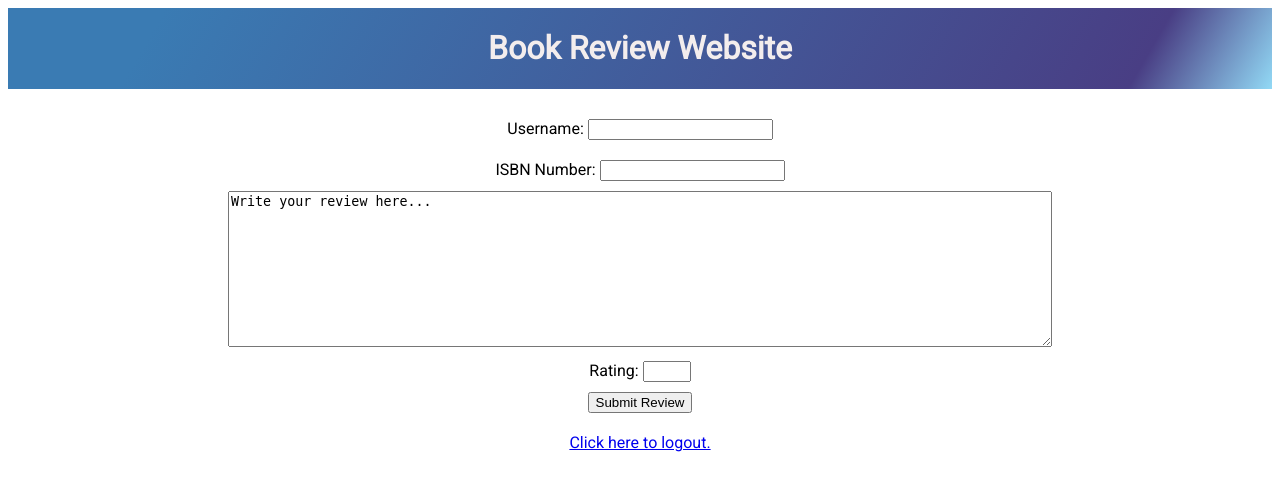
After one commit to betty-van/book-review-app, a Flask app: template templates/review.html in a window 1280 px wide. The commit adds this page. Shown: the top 491 px of the page. Run offline with Flask 2, Linux system fonts and the light colour scheme; the template is opened without the code that fills it, so the values that code supplies are empty.

Commit message:
Working project, did not include GoodReads yet

```diff
--- a/app.py
+++ b/app.py
@@ -44,12 +44,11 @@ def search():
     password= request.form.get("password")
 
     # Check if name and password are already in the database
-    isLoggedIn = db.execute("SELECT name, password FROM users WHERE name = :name AND password = :password", {"name": name, "password": password}).rowcount > 0;
+    isLoggedIn = db.execute("SELECT name, password FROM users WHERE name = :name AND password = :password", {"name": name, "password": password}).rowcount > 0
     if isLoggedIn == True:
         # If match, render search page and continue
         headline="Fill out the form below to start searching for books."
         return render_template("search.html", headline=headline)
-        isLoggedIn = True
     elif isLoggedIn == False:
         # If name and password is NOT in the table, revert to login page
         headline="You entered an invalid username and password. Please try again or register for an account."
@@ -58,13 +57,10 @@ def search():
 @app.route("/logout")
 def logout():
     headline="You have successfully logged out."
-    isLoggedIn = False
     return render_template("logout.html", headline=headline)
 
-# TODO
 @app.route("/results", methods=["POST", "GET"])
 def results():
-    isLoggedIn = True
     isbn=request.form.get("isbn")
     title=request.form.get("title")
     author=request.form.get("author")
@@ -131,29 +127,49 @@ def bookdetails(book_id):
 
     # Make sure book exists by its book_id
     book = db.execute("SELECT * FROM books WHERE id = :id", {"id": book_id}).fetchone()
+    reviews = db.execute("SELECT * FROM reviews WHERE book_id  = :book_id", {"book_id": book.isbn})
     if book is None:
         headline = "Book not found."
         return render_template("error.html", headline=headline)
 
     # Get book details & render onto page
-    return render_template("bookdetails.html", book=book)
+    return render_template("bookdetails.html", book=book, reviews=reviews)
 
-# TODO
-@app.route("/review/<int:book_id>", methods=["POST", "GET"])
+@app.route("/reviews/<int:book_id>")
 def review(book_id):
-    user_id=request.form.get("username")
-    rating=request.form.get("rating")
-    reviewText=request.form.get("reviewText")
+    # Check book is in databasea
+    book = db.execute("SELECT * FROM books WHERE id = :id", {"id": book_id}).fetchone()
+    if book is None:
+        headline = "Book not found."
+        return render_template("error.html", headline=headline)
 
-    print(f"{user_id} has added their review of {book_id} with a rating of {rating} and a review of {review}.")
+    # Render review page
+    headline = "Fill in the review form below and press submit."
+    return render_template("review.html", headline=headline)
 
-    if not reviewText or not rating:
-        headline ="Could not submit review."
-        return render_template("error.html", headline-headline)
+@app.route("/submissionsuccess", methods=["POST"])
+def submission():
+    username= request.form.get("username")
+    reviewText= request.form.get("reviewText")
+    rating= request.form.get("rating")
+    isbn = request.form.get("isbn")
 
-    return render_template("bookdetails.html", review=review)
+    # Make sure book exists
+    book = db.execute("SELECT * FROM books WHERE isbn = :isbn", {"isbn": isbn}).fetchone()
+    if book is None:
+        headline = "Book not found."
+        return render_template("error.html", headline=headline)
 
-# Check if review exists in database already for this user
-    # Select * FROM reviews JOIN users ON reviews.user_id = users.name WHERE reviews.user_id = user_id
-# If it doesn't
-    # INSERT INTO reviews (book_id, user_id, review, rating) VALUES (:book_id, :user_id, :review, :rating), {'book_id': isbn, 'user_id': user_id, 'review': reviewText, 'rating':rating}
+    # Check if this user already made a review by checking username and isbn
+    alreadyReviewed = db.execute("SELECT user_id, book_id FROM reviews WHERE user_id = :user_id AND book_id = :book_id", {"user_id": username, "book_id": isbn}).rowcount > 0
+
+    if alreadyReviewed:
+        currentReview = db.execute("SELECT user_id, book_id FROM reviews WHERE user_id = :user_id AND book_id = :book_id", {"user_id": username, "book_id": isbn}).fetchone()
+        headline = "You have already submitted a review for this book."
+        return render_template("submission.html", headline=headline, username=username, reviewText=currentReview.review, rating=currentReview.rating)
+    elif not alreadyReviewed:
+    # Insert into reviews table
+        db.execute("INSERT INTO reviews(user_id, review, rating, book_id) VALUES (:user_id, :review, :rating, :book_id)", {"user_id": username, "review": reviewText, "rating": rating, "book_id": isbn})
+        db.commit()
+        headline="Your submission was successful."
+        return render_template("submission.html", headline=headline, username=username, reviewText=reviewText, rating=rating)
--- /dev/null
+++ b/request.py
@@ -0,0 +1,3 @@
+import requests
+res = requests.get("https://www.goodreads.com/book/review_counts.json", params={"key": "Ofp1GU7uUbEelrn6ZrT9w", "isbns": "9781632168146"})
+print(res.json())
--- a/templates/layout.html
+++ b/templates/layout.html
@@ -45,12 +45,11 @@
     }
 
     li {
-        padding-left: 20px;
-        padding-bottom: 10px;
+        padding: 10px 20px;
         list-style-type: none;
         margin: 10px;
         border: 1px solid black;
-        width: 25%;
+        width: auto;
     }
     </style>
 
--- /dev/null
+++ b/templates/review.html
@@ -0,0 +1,22 @@
+{% extends "layout.html" %}
+
+    <!-- Body -->
+    {% block body %}
+    <!-- Testing the post request -->
+
+    <form action="{{ url_for('submission') }}" method="post">
+            <div class="inputwrapper">
+                <label for="username">Username: </label><input type="text" name="username">
+            </div>
+            <div class="inputwrapper">
+                <label for="isbn">ISBN Number: </label><input type="text" name="isbn">
+            </div>
+            <textarea name="reviewText" cols="100" rows="10">Write your review here...</textarea>
+            <div class="inputwrapper">
+                <label for="rating">Rating: </label><input type="number" name="rating" min="1" max="5">
+            </div>
+            <button>Submit Review</button>
+        </form>
+
+    <a href="{{ url_for('logout') }}">Click here to logout.</a>
+    {% endblock %}
--- a/templates/search-result.html
+++ b/templates/search-result.html
@@ -12,7 +12,8 @@
                 <p><b>Book title: {{ book.title }}</b></p>
                 <p>Book author: {{ book.author }}</p>
                 <p>ISBN number: {{ book.isbn }}</p>
-                <a href="{{ url_for('bookdetails', book_id=book.id) }}">Click here to more information.</a>
+                <a href="{{ url_for('bookdetails', book_id=book.id) }}">Click here to more information.</a><br>
+                <a href="{{ url_for('review', book_id=book.id) }}">Click here to post a review.</a>
             </li>
         {% endfor %}
     </ul>
```
Also changed, not shown: templates/bookdetails.html (+6 -21 lines), templates/submission.html (added, +15 -0 lines).
